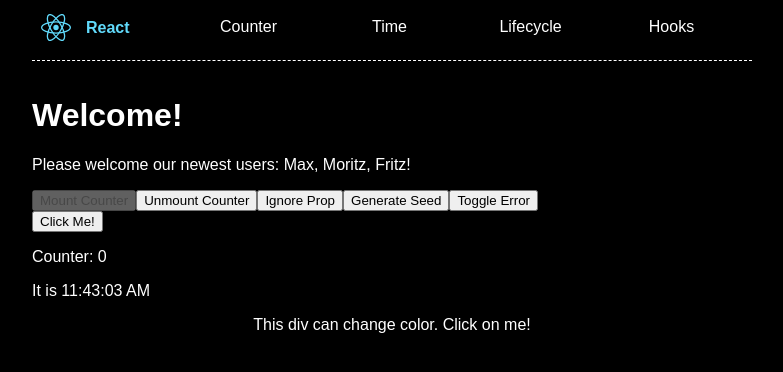
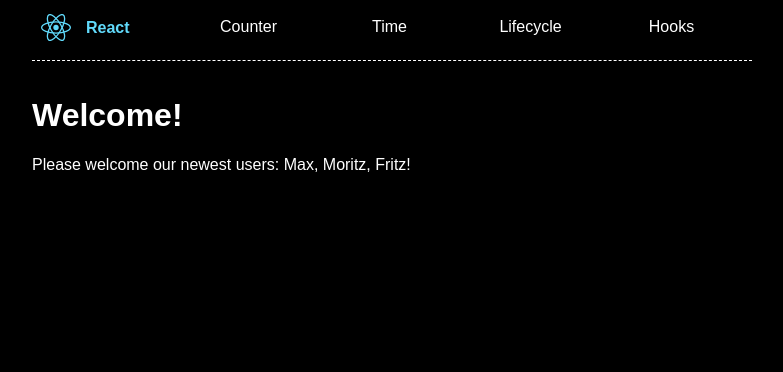
Before and after one commit to MiroStW/odin_project, a React app in the folder react/: page / in a window 1280 px wide. Shown: the top 372 px of the page, without its empty margins (248-1031 px from the left). Built offline with nearby package versions, Linux system fonts and the light colour scheme.

Commit message:
moved remaining lifecycle tests to resp comp

```diff
--- a/react/src/components/App.js
+++ b/react/src/components/App.js
@@ -4,19 +4,6 @@ import Time from "./Time";
 import Hooks from "./Hooks";
 
 const App = (props) => {
-  const [mount, setMount] = useState(true);
-  const [ignoreProp, setIgnoreProp] = useState(0);
-  const [seed, setSeed] = useState(40);
-  const [showErrorComponent, setShowErrorComponent] = useState(false);
-
-  const ramdomizeIgnoreProp = () => setIgnoreProp(Math.random());
-  const seedGenerator = () => setSeed(Number.parseInt(Math.random() * 100));
-  const toggleError = () => setShowErrorComponent(!showErrorComponent);
-
-  useEffect(() => {
-    console.log(`new seed: ${seed}`);
-  }, [seed]);
-
   return (
     <div className="content">
       <h1>{props.title}</h1>
@@ -27,26 +14,6 @@ const App = (props) => {
             userName + (i + 1 !== props.userNames.length ? ", " : "!")
         )}
       </p>
-      <div>
-        <button onClick={() => setMount(true)} disabled={mount}>
-          Mount Counter
-        </button>
-        <button onClick={() => setMount(false)} disabled={!mount}>
-          Unmount Counter
-        </button>
-        <button onClick={() => ramdomizeIgnoreProp()}>Ignore Prop</button>
-        <button onClick={() => seedGenerator()}>Generate Seed</button>
-        <button onClick={() => toggleError()}>Toggle Error</button>
-      </div>
-      {mount ? (
-        <Counter
-          ignoreProp={ignoreProp}
-          seed={seed}
-          showErrorComponent={showErrorComponent}
-        />
-      ) : null}
-      <Time />
-      <Hooks />
     </div>
   );
 };
--- a/react/src/components/Lifecycle.js
+++ b/react/src/components/Lifecycle.js
@@ -8,11 +8,28 @@ class Lifecycle extends React.Component {
     super(props);
 
     this.state = {
+      mount: true,
+      ignoreProp: false,
       count: 0,
       seed: 0,
+      showErrorComponent: false,
     };
 
-    this.increaseCounter = this.increaseCounter.bind(this);
+    this.ramdomizeIgnoreProp = this.ramdomizeIgnoreProp.bind(this);
+    this.seedGenerator = this.seedGenerator.bind(this);
+    this.toggleError = this.toggleError.bind(this);
+  }
+
+  ramdomizeIgnoreProp() {
+    this.setState({ ignoreProp: Math.random() });
+  }
+
+  seedGenerator() {
+    this.setState({ seed: Number.parseInt(Math.random() * 100) });
+  }
+
+  toggleError() {
+    this.setState({ showErrorComponent: !this.state.showErrorComponent });
   }
 
   static getDerivedStateFromProps(props, state) {
@@ -31,16 +48,10 @@ class Lifecycle extends React.Component {
     console.log("---------------------");
   }
 
-  increaseCounter() {
-    this.setState((prevState) => ({
-      count: prevState.count + 1,
-    }));
-  }
-
   shouldComponentUpdate(nextProps, nextState) {
     if (
-      nextProps.ignoreProp &&
-      this.props.ignoreProp !== nextProps.ignoreProp
+      nextState.ignoreProp &&
+      this.state.ignoreProp !== nextState.ignoreProp
     ) {
       console.log("shouldComponentUpdate - do NOT render");
       return false;
@@ -57,21 +68,41 @@ class Lifecycle extends React.Component {
 
   render() {
     console.log("render", this.state.error);
-    if (this.props.showErrorComponent && this.state.error) {
+    if (this.state.showErrorComponent && this.state.error) {
       return (
         <div>We have encountered an error! {this.state.error.message}</div>
       );
     }
     return (
-      <div className="lifecycle">
-        <p>This is all going very well</p>
-        {this.props.showErrorComponent ? <ErrorComponent /> : null}
-      </div>
+      <>
+        <button
+          onClick={() => this.setState({ mount: true })}
+          disabled={this.state.mount}
+        >
+          Mount component
+        </button>
+        <button
+          onClick={() => this.setState({ mount: false })}
+          disabled={!this.state.mount}
+        >
+          Unmount component
+        </button>
+        <button onClick={() => this.ramdomizeIgnoreProp()}>Ignore Prop</button>
+        <button onClick={() => this.seedGenerator()}>Generate Seed</button>
+        <button onClick={() => this.toggleError()}>Toggle Error</button>
+        {this.state.mount && (
+          <div className="lifecycle">
+            <p>This is all going very well</p>
+            {this.state.showErrorComponent ? <ErrorComponent /> : null}
+          </div>
+        )}
+      </>
     );
   }
 
   componentDidUpdate(prevProps, prevState, snapshot) {
     console.log("componentDidUpdate");
+    console.log(`showErrorComponent: ${this.state.showErrorComponent}`);
     console.log("---------------------");
   }
 
```
